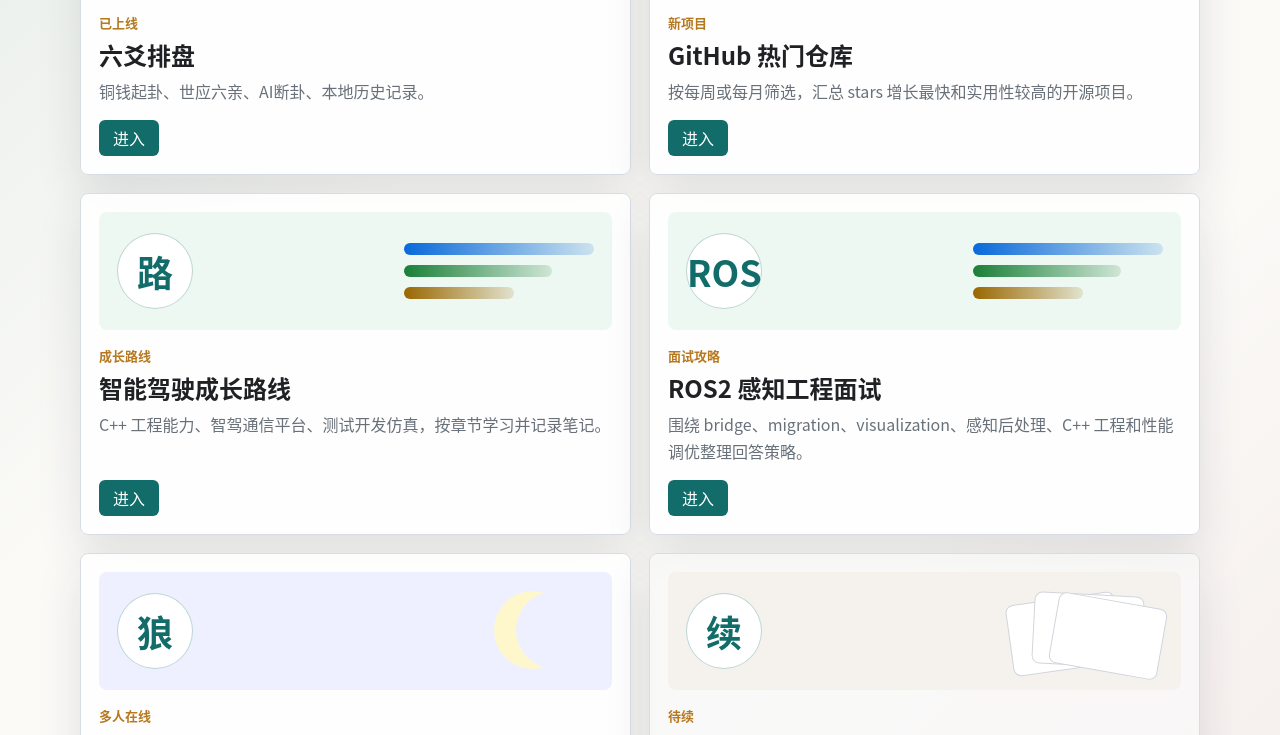
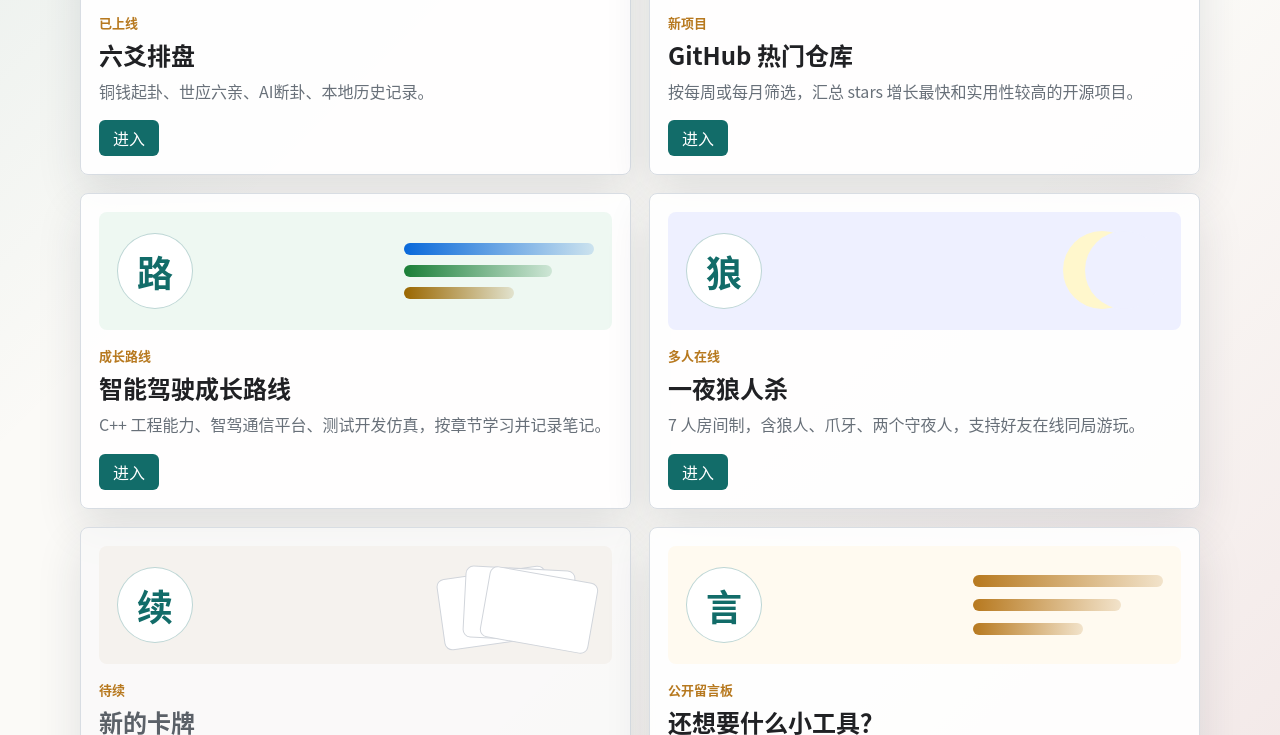
Before and after one commit to lossssser/suanming, a website: page index.html in a window 1280 px wide. Shown: the part 596-1331 px from the top of the page. Drawn offline with Linux system fonts and the light colour scheme.

Commit message:
Hide ROS2 interview guide behind code

```diff
--- a/home.js
+++ b/home.js
@@ -20,6 +20,10 @@ searchForm.addEventListener("submit", (event) => {
   }
   if (getQuery() === "7788") {
     window.location.href = "interview-7788.html";
+    return;
+  }
+  if (getQuery() === "8877") {
+    window.location.href = "interview-ros2.html";
     return;
   }
   applySearch();
--- a/index.html
+++ b/index.html
@@ -85,23 +85,6 @@
           <span class="project-action">进入</span>
         </a>
 
-        <a class="project-card project-card-primary project-card-career tool-card" data-keywords="ROS2 面试 感知后处理 C++ bridge migration visualization cmake gdb 自动驾驶" href="interview-ros2.html">
-          <div class="project-visual">
-            <span class="project-glyph">ROS</span>
-            <div class="career-lanes" aria-hidden="true">
-              <span></span>
-              <span></span>
-              <span></span>
-            </div>
-          </div>
-          <div class="project-body">
-            <p class="project-label">面试攻略</p>
-            <h2>ROS2 感知工程面试</h2>
-            <p>围绕 bridge、migration、visualization、感知后处理、C++ 工程和性能调优整理回答策略。</p>
-          </div>
-          <span class="project-action">进入</span>
-        </a>
-
         <a class="project-card project-card-primary project-card-werewolf tool-card" data-keywords="一夜狼人杀 狼人 爪牙 守夜人 多人在线 桌游" href="werewolf.html">
           <div class="project-visual">
             <span class="project-glyph">狼</span>
@@ -154,6 +137,6 @@
       </section>
     </main>
 
-    <script src="home.js?v=20260626-trpg-code"></script>
+    <script src="home.js?v=20260803-hidden-ros2"></script>
   </body>
 </html>
```
